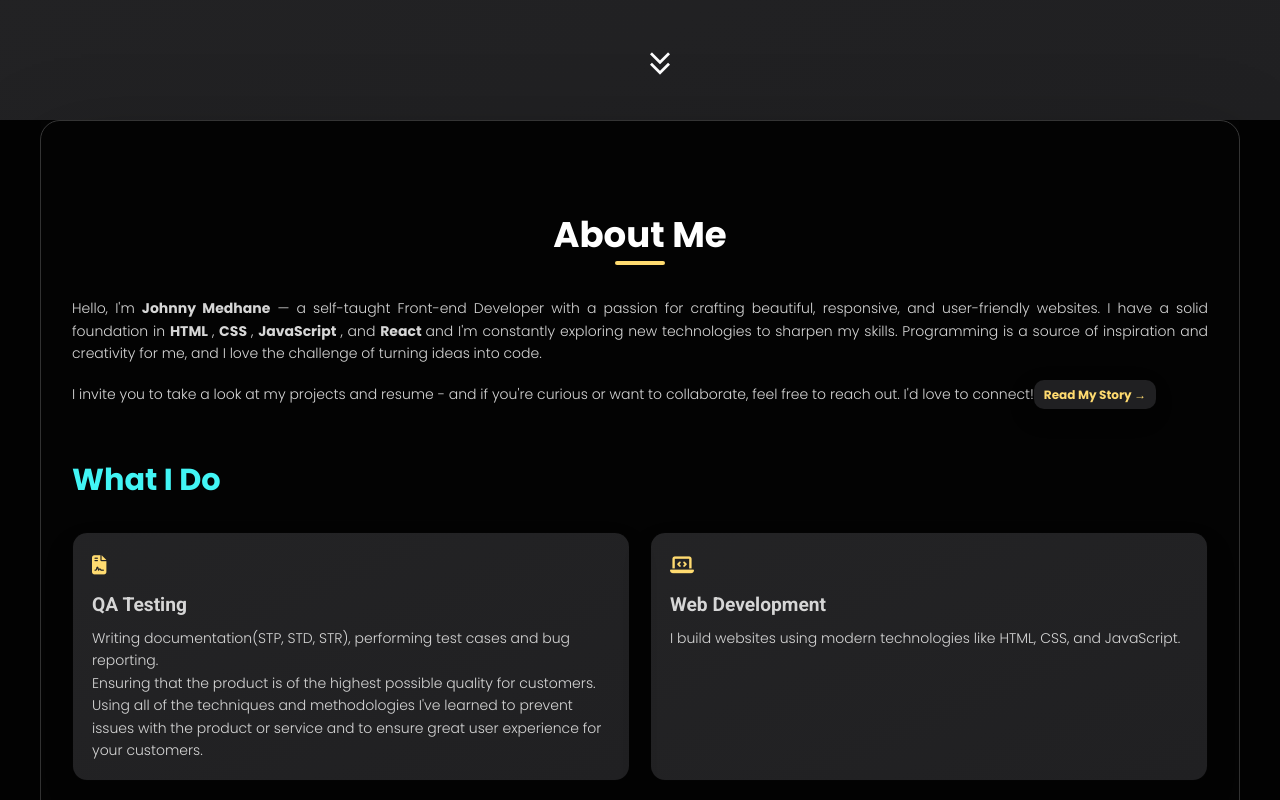
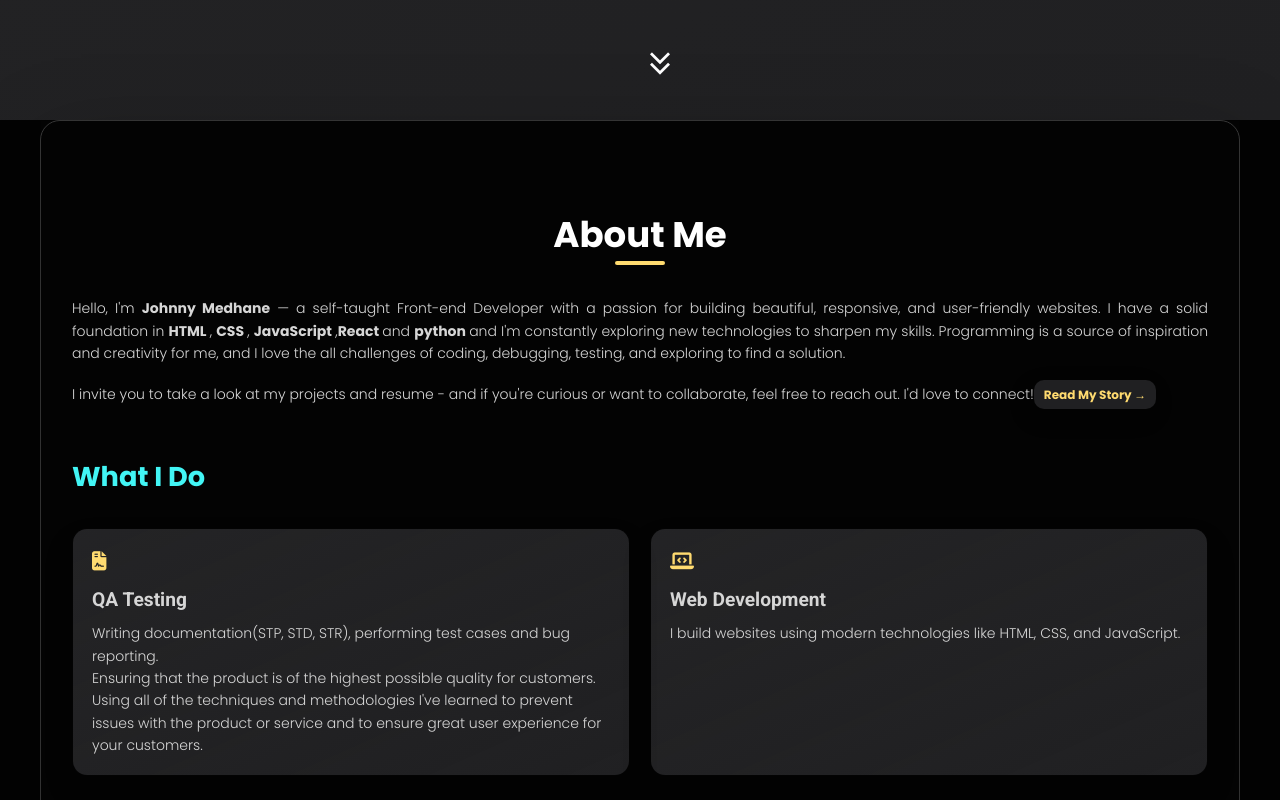
Before and after one commit to Johnnymedhane/my-portfolio, a React (Create React App) app: page /contact in a window 1280 px wide. Shown: the part 680-1480 px from the top of the page. Built offline with nearby package versions, Linux system fonts and the light colour scheme.

Commit message:
improved About text

```diff
--- a/src/About.js
+++ b/src/About.js
@@ -6,7 +6,9 @@ const values = [
    {
                 title: 'Attention to detail: ',
     text: `I ensure quality in everything I do.
-                  I ensure  that my code is clean, efficient, and well-documented.`
+              I ensure  that my code is clean, functional, and user-friendly.
+              And test it thoroughly to ensure the layout, animations, and responsiveness
+              behave as expected on different devices and browsers.`
              },
             {
                 title: 'A growth mindset: ',
@@ -39,11 +41,12 @@ export function About() {
           <div className="about-text">
             <p>
               Hello, I'm <strong> Johnny Medhane</strong>  —   a self-taught Front-end Developer
-              with a passion for crafting beautiful, responsive, and user-friendly websites.
+              with a passion for building beautiful, responsive, and user-friendly websites.
               I have a solid foundation in <b> HTML </b>, <b>CSS </b>, <b>JavaScript </b>,
-              and  <b >React </b>
+                <b >React </b> and  <b>python </b>
               and I'm constantly exploring new technologies to sharpen my skills.
-              Programming is a source of inspiration and creativity for me, and I love the challenge of turning ideas into code.
+              Programming is a source of inspiration and creativity for me, and I love the all challenges
+              of coding, debugging, testing, and exploring to find a solution.
             </p>
             <p> I invite you to take a look at my projects
               and resume -  and if you're curious or want
--- a/src/Hero.js
+++ b/src/Hero.js
@@ -17,7 +17,7 @@ const handleScroll = (sectionId) => {
         </div>
 
         <div className="hero-content">
-          <h1> <span>Hello👋 I'm,  </span>Johnny    Medhane</h1>
+          <h1> <span>Hello👋 I'm,  </span>Johnny  Medhane</h1>
           <h2> A Passionate <span>Front-End Developer</span></h2>
           <p>Building sleek, responsive and high-performance websites.</p>
           <div className="cta-buttons">
--- a/src/index.css
+++ b/src/index.css
@@ -75,7 +75,7 @@ hsl(35, 100%, 68%)
     --fs-1:clamp(3.500rem, 2.242rem + -0.519vw, 1.5rem);
     --fs-2:  clamp(3.100rem, 1.588rem + -0.390vw, 1.200rem);
     --fs-3: clamp(2.225rem, 1.727rem + -0.455vw, 1.188rem);
-    --fs-4:clamp(1.900rem, 1.602rem + -0.455vw, 1.063rem);
+    --fs-4:clamp(1.700rem, 1.602rem + -0.455vw, 1.063rem);
     --fs-5:clamp(1.200rem, 1.602rem + -0.455vw, 0.863rem);
     --fs-6:clamp(0.875rem, 0.841rem + 0.151vw, 0.738rem);
     --fs-7: clamp(0.938rem, 0.952rem + -0.065vw, 0.675rem);
@@ -174,6 +174,8 @@ section{
 
   padding: 1.5rem 1rem;
  transition: var(--transition-2);
+ scroll-snap-align: start;
+
 }
 
 .loading{
@@ -890,7 +892,23 @@ transition: var(--transition-2);
   transform-origin: top;
   animation: articl 1s linear forwards;
   transition: var(--transition-1);
-
+  overflow-y: auto;
+  scroll-snap-type: y mandatory;
+  scrollbar-width: thin;
+  scrollbar-color: var(--lightGreen) ;
+  }
+
+  article::-webkit-scrollbar {
+    width: 10px;
+  }
+
+  article::-webkit-scrollbar-thumb {
+    background-color: var(--lightGreen);
+    border-radius: 10px;
+  }
+
+  article::-webkit-scrollbar-track {
+    background: var(--light-gray);
 }
 
 
@@ -945,7 +963,20 @@ transition: var(--transition-2);
   font-size: var(--fs-4);
   text-transform: capitalize;
   margin-bottom: 30px;
+opacity: 0;
   color: var(--lightGreen);
+  animation: titles 1s linear forwards;
+  animation-delay: 1s;
+}
+@keyframes titles {
+  from{
+    transform: translateY(-20px);
+    opacity: 0;
+  }
+  to{
+    transform: translateY(0);
+    opacity: 1;
+  }
 }
 .service-list{
   display: grid;
@@ -1869,7 +1900,7 @@ font-size: var(--fs-4);
 line-height: 1.1;
  }
  .hero-content h2 span{
- width: calc(100% + 5px) ;
+ width: 17ch;
 
  }
  .hero-content p{
--- a/src/myStory.css
+++ b/src/myStory.css
@@ -217,7 +217,7 @@ box-shadow: 4px 4px 10px rgba(0, 0, 0, 0.1);
 }
 
 .end-story{
-margin: 40px 30px;
+margin: 40px auto;
 text-align: center;
 padding:  40px;
 }
```
